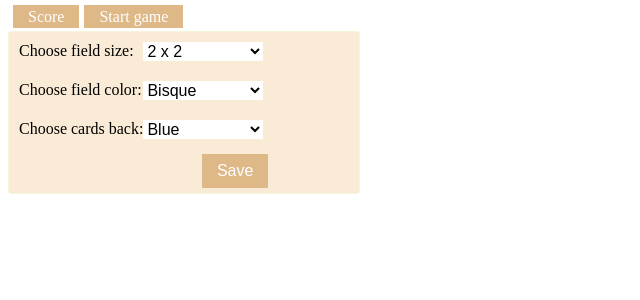
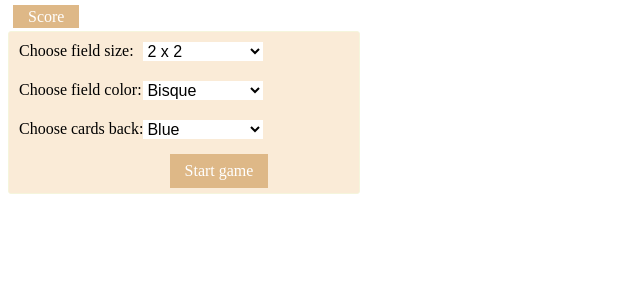
Before and after one commit to kkdshka/find-the-pair-using-react, a React app: page / in a window 1280 px wide. Shown: the top 300 px of the page, without its empty margins (0-640 px from the left). Built offline with nearby package versions, Linux system fonts and the light colour scheme.

Commit message:
One button redirects to game and sets settings.

```diff
--- a/main.css
+++ b/main.css
@@ -32,6 +32,7 @@
   border: none;
   font-size: medium;
   align-self: flex-end;
+  text-decoration: none;
 }
 
 .submit:hover {
--- a/src/actions/actionTypes.js
+++ b/src/actions/actionTypes.js
@@ -8,4 +8,4 @@ export const GET_CARDS = 'GET_CARDS';
 export const HANDLE_ON_CARD_CLICK = 'HANDLE_ON_CARD_CLICK';
 export const HANDLE_ON_SAVE_SCORE_CLICK = 'HANDLE_ON_SAVE_SCORE_CLICK';
 export const HANDLE_ON_CHANGE_NAME = 'HANDLE_ON_CHANGE_NAME';
-export const  HANDLE_ON_FILTER_CLICK = 'HANDLE_ON_FILTER_CLICK';
+export const HANDLE_ON_FILTER_CLICK = 'HANDLE_ON_FILTER_CLICK';
--- a/src/components/settings.jsx
+++ b/src/components/settings.jsx
@@ -4,13 +4,7 @@ import {connect} from 'react-redux';
 import * as actions from '../actions/settingsActions.jsx';
 
 class Settings extends React.Component {
-    constructor(props) {
-        super(props);
-        this.handleSubmit = this.handleSubmit.bind(this);
-    }
-
-    handleSubmit(event) {
-        event.preventDefault();
+    handleSubmit() {
         const settings = {
             fieldSize: this.refs.fieldSize.value,
             fieldColor: this.refs.fieldColor.value,
@@ -24,9 +18,8 @@ class Settings extends React.Component {
             <div>
                 <div className={'links-wrapper'}>
                     <Link to={'/score'} className={"link"}>Score</Link>
-                    <Link to={'/game'} className={"link"}>Start game</Link>
                 </div>
-                <form className={'settings-wrapper'} onSubmit={this.handleSubmit}>
+                <form className={'settings-wrapper'}>
                     <div className={'select-wrapper'}>
                         <label htmlFor={'field-size'}>Choose field size:</label>
                         <select className={'select'} id={'field-size'} ref={'fieldSize'}>
@@ -53,7 +46,7 @@ class Settings extends React.Component {
                             <option value={'rose'}>Rose</option>
                         </select>
                     </div>
-                    <input type="submit" className={'submit'} value="Save"/>
+                    <Link to={'/game'} className={"submit"} onClick={this.handleSubmit.bind(this)}>Start game</Link>
                 </form>
             </div>
         );
```
